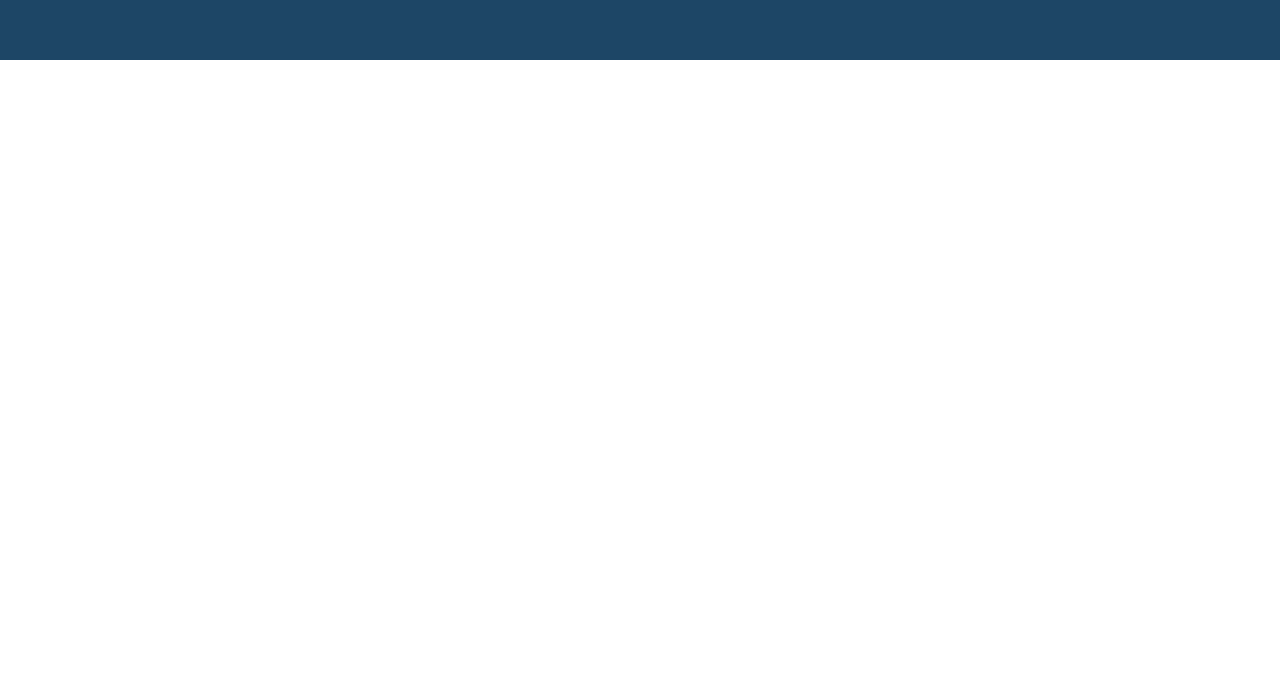
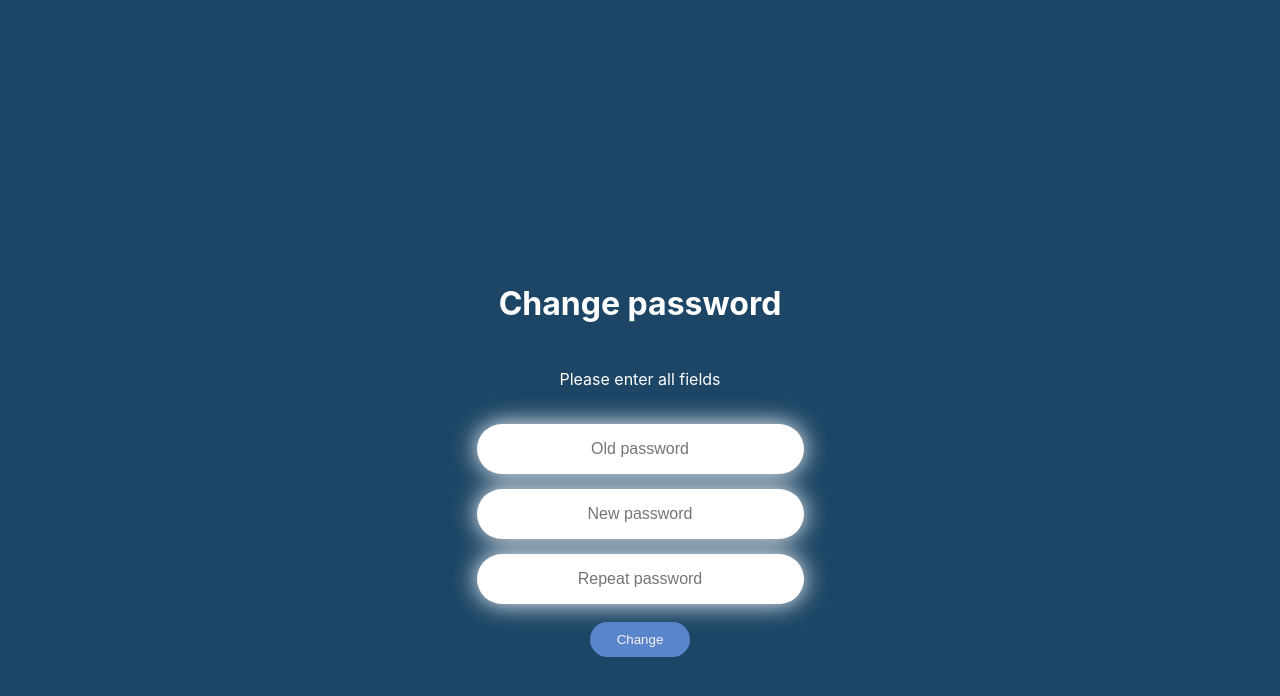
Before and after one commit to sdanila/react-login, a React (Create React App) app: page /change-password in a window 1280 px wide. Shown: the part 1540-2236 px from the top of the page. Before the commit the page ends 1600 px from the top, so only its background shows below. Built offline with nearby package versions, Linux system fonts and the light colour scheme.

Commit message:
added ChangePassword page

```diff
--- a/src/App.js
+++ b/src/App.js
@@ -1,5 +1,5 @@
 import React from 'react';
-import { Login, Registration } from "./pages";
+import { Login, Registration, ChangePassword } from "./pages";
 
 
 function App() {
@@ -7,6 +7,7 @@ function App() {
     <div className="App">
       <Login />
       <Registration />
+      <ChangePassword />
     </div>
   );
 }
--- /dev/null
+++ b/src/pages/ChangePassword/ChangePassword.scss
@@ -0,0 +1,17 @@
+.change-password {
+  height: 100vh;
+  display: flex;
+  flex-direction: column;
+  justify-content: center;
+  align-items: center;
+  background-color: #1d4666;
+  color: white;
+
+  &__title {
+    margin-bottom: 30px;
+  }
+
+  &__desc {
+    margin-bottom: 35px;
+  }
+}
--- /dev/null
+++ b/src/pages/ChangePassword/index.js
@@ -0,0 +1,48 @@
+import React from 'react';
+import { Button, Form, Input } from "../../components";
+
+import './ChangePassword.scss';
+
+
+const ChangePassword = () => {
+  const [oldPasswordValue, setOldPasswordValue] = React.useState('');
+  const [newPasswordValue, setNewPasswordValue] = React.useState('');
+  const [repeatPasswordValue, setRepeatPasswordValue] = React.useState('');
+
+  const onSubmit = () => {
+
+  }
+
+  return (
+    <div className='change-password'>
+      <h1 className='change-password__title'>Change password</h1>
+      <p className='change-password__desc'>Please enter all fields</p>
+      <Form onSubmit={onSubmit}>
+        <Input
+          type='password'
+          name='oldPassword'
+          value={oldPasswordValue}
+          setValue={setOldPasswordValue}
+          placeholder='Old password'
+        />
+        <Input
+          type='password'
+          name='newPassword'
+          value={newPasswordValue}
+          setValue={setNewPasswordValue}
+          placeholder='New password'
+        />
+        <Input
+          type='password'
+          name='repeatPassword'
+          value={repeatPasswordValue}
+          setValue={setRepeatPasswordValue}
+          placeholder='Repeat password'
+        />
+        <Button type='submit' className='button__sign'>Change</Button>
+      </Form>
+    </div>
+  );
+};
+
+export default ChangePassword;
--- a/src/pages/index.js
+++ b/src/pages/index.js
@@ -1,2 +1,3 @@
 export { default as Login } from './Login';
 export { default as Registration } from './Registration';
+export { default as ChangePassword } from './ChangePassword';
```
